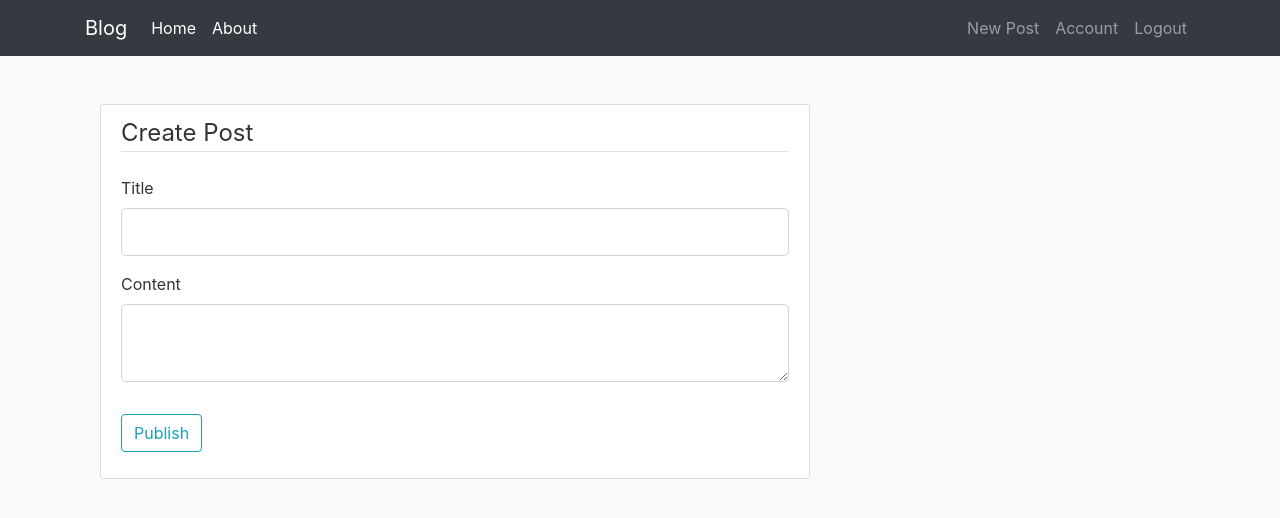
After one commit to VanoAkofashvili/flask_blog, a Flask app: page /post/new in a window 1280 px wide. The commit adds this page. Shown: the top 518 px of the page. Run offline with Flask 2, Linux system fonts and the light colour scheme; the visitor is signed in with stand-in values (Sample User, id 1); some libraries are stand-ins or nearby versions.

Commit message:
user can add, edit and remove posts

```diff
--- a/flaskblog/forms.py
+++ b/flaskblog/forms.py
@@ -1,5 +1,5 @@
 from flask_wtf import FlaskForm
-from wtforms import StringField, PasswordField, SubmitField, BooleanField
+from wtforms import StringField, PasswordField, SubmitField, BooleanField, TextAreaField
 from wtforms.validators import DataRequired, Length, Email, EqualTo, ValidationError
 from flask_wtf.file import FileField, FileAllowed
 from flask_login import current_user
@@ -52,3 +52,9 @@ class LoginForm(FlaskForm):
     password = PasswordField('Password', validators=[DataRequired()])
     submit = SubmitField('Log In')
     remember = BooleanField('Remember me')
+
+
+class PostForm(FlaskForm):
+    title = StringField('Title', validators=[DataRequired()])
+    content = TextAreaField('Content', validators=[DataRequired()])
+    submit = SubmitField('Publish')
--- a/flaskblog/routes.py
+++ b/flaskblog/routes.py
@@ -1,16 +1,18 @@
 import os
 import secrets
 from PIL import Image
-from flask import render_template, redirect, flash, url_for, request
+from flask import render_template, redirect, flash, url_for, request, abort
 from flaskblog import app, db, bcrypt
-from .forms import RegistrationForm, LoginForm, UpdateProfileForm
-from flaskblog.models import User
+from .forms import RegistrationForm, LoginForm, UpdateProfileForm, PostForm
+from flaskblog.models import User, Post
 from flask_login import login_user, login_required, logout_user, current_user
 
 
 @app.route("/")
 def index():
-    return render_template('home.html')
+    posts = Post.query.all()
+    posts.reverse()
+    return render_template('home.html', title='Posts', posts=posts)
 
 
 @app.route('/about')
@@ -99,3 +101,54 @@ def account():
 def logout():
     logout_user()
     return redirect(url_for('index'))
+
+
+@app.route('/post/new', methods=['GET', 'POST'])
+@login_required
+def new_post():
+    form = PostForm()
+    if form.validate_on_submit():
+        post = Post(title=form.title.data, content=form.content.data, user_id=current_user.id)
+        db.session.add(post)
+        db.session.commit()
+        flash('Your post has been published!', 'success')
+        return redirect(url_for('index'))
+    return render_template('create_post.html',legend='Create Post', title='New Post', form=form)
+
+
+@app.route('/post/<int:post_id>')
+def post(post_id):
+    post = Post.query.get_or_404(post_id)
+    return render_template('post.html', post=post, title=post.title)
+
+
+@app.route('/post/<int:post_id>/edit', methods=['GET', 'POST'])
+@login_required
+def edit_post(post_id):
+    form = PostForm()
+    post = Post.query.get_or_404(post_id)
+    if post.author != current_user:
+        abort(403)
+    if form.validate_on_submit():
+        post.title = form.title.data
+        post.content = form.content.data
+        db.session.commit()
+        flash('Your post has been updated successfully!', 'success')
+        return redirect(url_for('index'))
+    elif request.method == 'GET':
+        form.title.data = post.title
+        form.content.data = post.content
+    return render_template('create_post.html', legend='Edit Post', title='Edit Post', form=form)
+
+
+@app.route('/post/<int:post_id>/delete', methods=['POST'])
+@login_required
+def delete_post(post_id):
+    post = Post.query.get_or_404(post_id)
+    if post.author != current_user:
+        abort(403)
+
+    db.session.delete(post)
+    db.session.commit()
+    flash('Your post has been deleted!', 'success')
+    return redirect(url_for('index'))
--- a/flaskblog/templates/base.html
+++ b/flaskblog/templates/base.html
@@ -43,6 +43,9 @@
 
             <ul class="navbar-nav ">
                 {% if current_user.is_authenticated %}
+                    </li>
+                    <li class="nav-item">
+                        <a class="nav-link" href="{{ url_for('new_post') }}">New Post</a>
                     </li>
                     <li class="nav-item">
                         <a class="nav-link" href="{{ url_for('account') }}">Account</a>
--- /dev/null
+++ b/flaskblog/templates/create_post.html
@@ -0,0 +1,43 @@
+{% extends 'base.html' %}
+{% block content %}
+    <div class="content-section">
+        <form method="post" action="">
+            {{ form.hidden_tag() }}
+            <fieldset class="form-group">
+                <legend class="border-bottom mb-4">{{ legend }}</legend>
+
+                <div class="form-group">
+                    {{ form.title.label(class='form-control-label') }}
+                    {% if form.title.errors %}
+                        {{ form.title(class='form-control form-control-lg is-invalid') }}
+                        <div class="invalid-feedback">
+                            {% for error in form.title.errors %}
+                                <span>{{ error }}</span>
+                            {% endfor %}
+                        </div>
+                    {% else %}
+                        {{ form.title(class='form-control form-control-lg') }}
+                    {% endif %}
+                </div>
+                <div class="form-group">
+                    {{ form.content.label(class='form-control-label') }}
+                    {% if form.content.errors %}
+                        {{ form.content(class='form-control form-control-lg is-invalid') }}
+                        <div class="invalid-feedback">
+                            {% for error in form.content.errors %}
+                                <span>{{ error }}</span>
+                            {% endfor %}
+                        </div>
+                    {% else %}
+                        {{ form.content(class='form-control form-control-lg') }}
+                    {% endif %}
+                </div>
+
+            </fieldset>
+            <div class="form-group">
+                {{ form.submit(class='btn btn-outline-info') }}
+            </div>
+
+        </form>
+    </div>
+{% endblock content %}
```
Also changed, not shown: flaskblog/templates/home.html (+13 -3 lines), flaskblog/templates/post.html (added, +44 -0 lines), flaskblog/static/profile_pics/028e0a3bbb7dfb3d.png (deleted), flaskblog/static/profile_pics/767f7ceaca7cc608.jpg (added).
